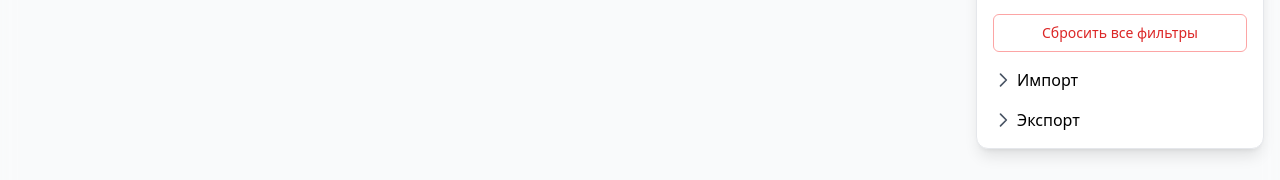
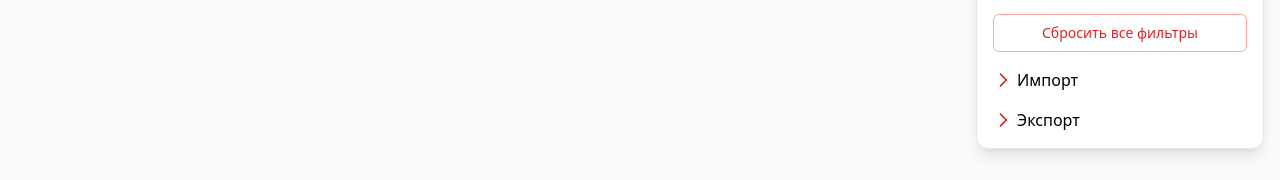
Before and after one commit to SHESES/todo-test, a Vue app: page /main in a window 1280 px wide. Both pictures are taken after a click on the button 1238 px from the left and 42 px from the top of the page. Shown: the part 527-707 px from the top of the page. Built offline with nearby package versions, Linux system fonts and the light colour scheme.

Commit message:
Fix design and selectable buttons

```diff
--- a/src/client/main/views/settings.vue
+++ b/src/client/main/views/settings.vue
@@ -161,7 +161,7 @@
           >
             <svg
               xmlns="http://www.w3.org/2000/svg"
-              class="h-5 w-5 mr-1 text-gray-600 transition-transform duration-200"
+              class="h-5 w-5 mr-1 text-red-600 transition-transform duration-200"
               :class="{ 'rotate-90': showImportForm }"
               fill="none"
               viewBox="0 0 24 24"
@@ -191,7 +191,7 @@
               />
               <button
                 @click="importData"
-                class="w-full bg-gray-700 hover:bg-gray-800 text-white font-semibold py-2 rounded mt-2 transition"
+                class="w-full bg-red-600 hover:bg-red-700 text-white font-semibold py-2 rounded mt-2 transition"
               >
                 Импортировать
               </button>
@@ -204,7 +204,7 @@
           >
             <svg
               xmlns="http://www.w3.org/2000/svg"
-              class="h-5 w-5 mr-1 text-gray-600 transition-transform duration-200"
+              class="h-5 w-5 mr-1 text-red-600 transition-transform duration-200"
               :class="{ 'rotate-90': showExportForm }"
               fill="none"
               viewBox="0 0 24 24"
@@ -228,14 +228,13 @@
               />
               <button
                 @click="exportData"
-                class="w-full bg-gray-700 text-white py-2 rounded"
+                class="w-full bg-red-600 hover:bg-red-700 text-white py-2 rounded"
               >
                 Экспортировать
               </button>
             </div>
           </transition>
         </div>
-
 
 
       </div>
--- a/src/style.css
+++ b/src/style.css
@@ -1,4 +1,12 @@
 @import "tailwindcss";
+
+/* Отключаем выделение текста для кнопок */
+.btn {
+    user-select: none;
+    -webkit-user-select: none;
+    -moz-user-select: none;
+    -ms-user-select: none;
+}
 
 .btn {
     color: #ffffff;
```
